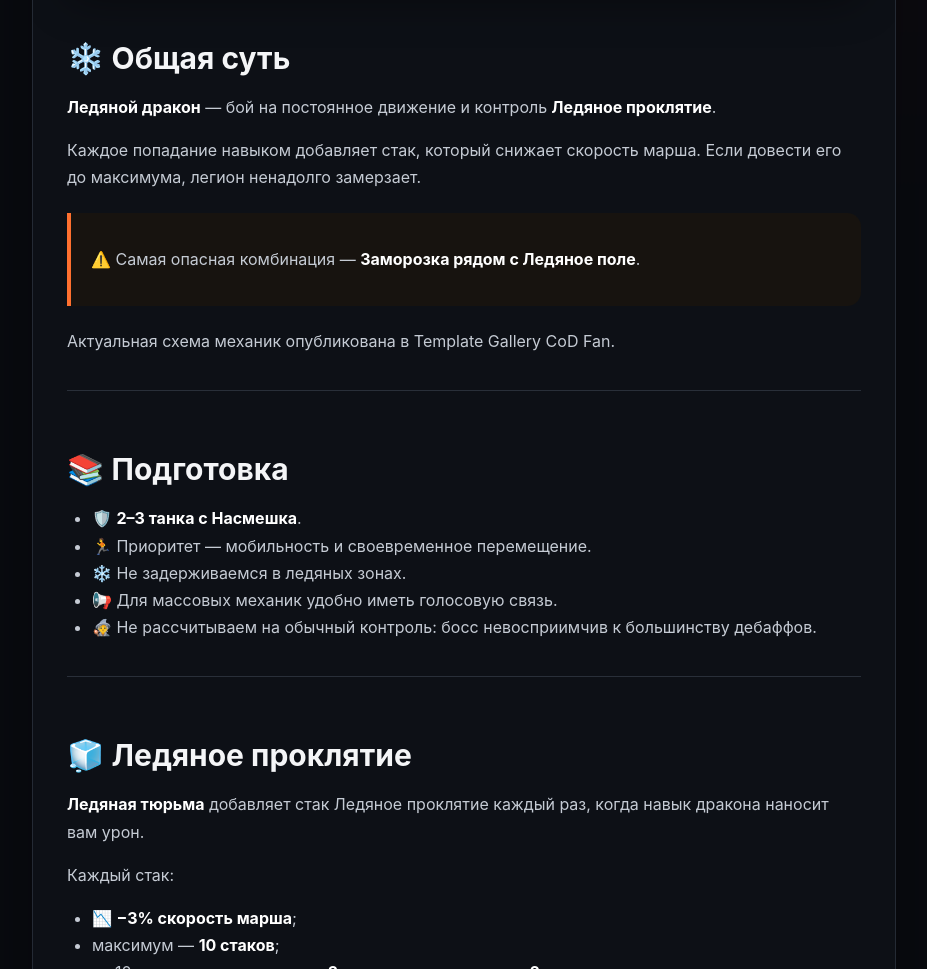
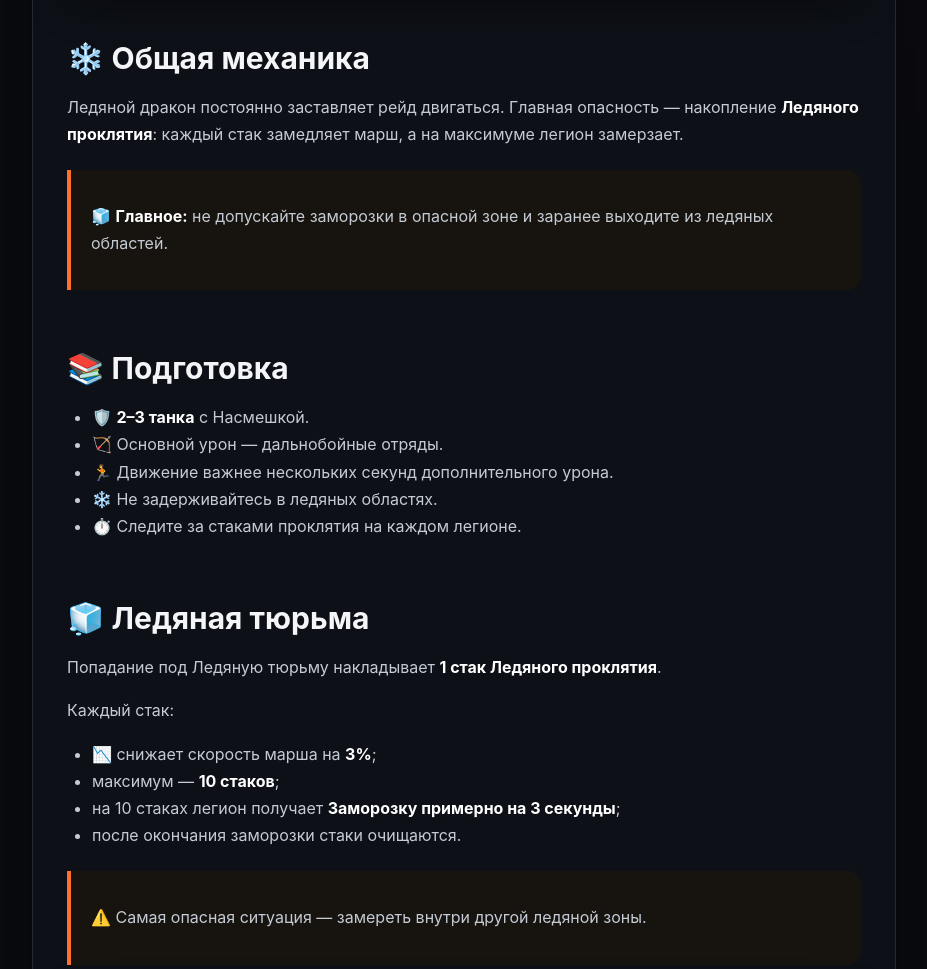
Before and after one commit to Kolya-YT/COD-Guides, a Jekyll site: the page built from guides/ledyanoi-drakon.md, in a window 1280 px wide and 1400 px high, scrolled down 952 px. Shown: the part 220-1189 px from the top of the window, without its empty margins (176-1103 px from the left). Built offline with Jekyll 4.4.1, drawn with Linux system fonts in a browser that asks for light colours; some of the changed text lies outside the part shown; grey boxes are pictures that could not be loaded.

Commit message:
Исправить и перевести новые гайды исполинов

```diff
--- a/guides/ledyanoi-drakon.md
+++ b/guides/ledyanoi-drakon.md
@@ -1,141 +1,102 @@
 ---
 layout: guide
 title: "❄️ Ледяной дракон"
-description: "Полный разбор Ледяного дракона: Ледяное проклятие, Холодный фронт, Зимний приговор, ледяные поля и ящеры."
+description: "Полный разбор Ледяного дракона: Ледяная тюрьма, Холодный фронт, Зимний приговор, замороженные зоны и ледяные ящеры."
 category: "CALL OF DRAGONS · PVE"
-updated: "1 октября 2026"
+updated: "2 октября 2026"
 toc:
   - { label: "Механика", href: "#mechanics" }
   - { label: "Подготовка", href: "#setup" }
-  - { label: "Ледяное проклятие", href: "#curse" }
+  - { label: "Ледяная тюрьма", href: "#prison" }
   - { label: "Холодный фронт", href: "#front" }
   - { label: "Зимний приговор", href: "#reckoning" }
   - { label: "Ледяные ящеры", href: "#lizards" }
   - { label: "Советы", href: "#tips" }
 ---
 
-![Ледяной дракон — Call of Dragons](https://codfan.com/img/behemots/frost_dragon.png)
+![Ледяной дракон — Call of Dragons](https://codfan.com/img/behemoths/portrait/frost_dragon.png?v=1.1.0)
 
-## ❄️ Общая суть {#mechanics}
+## ❄️ Общая механика {#mechanics}
 
-**Ледяной дракон** — бой на постоянное движение и контроль **Ледяное проклятие**.
+Ледяной дракон постоянно заставляет рейд двигаться. Главная опасность — накопление **Ледяного проклятия**: каждый стак замедляет марш, а на максимуме легион замерзает.
 
-Каждое попадание навыком добавляет стак, который снижает скорость марша. Если довести его до максимума, легион ненадолго замерзает.
-
-> ⚠️ Самая опасная комбинация — **Заморозка рядом с Ледяное поле**.
-
-Актуальная схема механик опубликована в Template Gallery CoD Fan.
-
----
+> 🧊 **Главное:** не допускайте заморозки в опасной зоне и заранее выходите из ледяных областей.
 
 ## 📚 Подготовка {#setup}
 
-- 🛡️ **2–3 танка с Насмешка**.
-- 🏃 Приоритет — мобильность и своевременное перемещение.
-- ❄️ Не задерживаемся в ледяных зонах.
-- 📢 Для массовых механик удобно иметь голосовую связь.
-- 🧙 Не рассчитываем на обычный контроль: босс невосприимчив к большинству дебаффов.
+- 🛡️ **2–3 танка** с Насмешкой.
+- 🏹 Основной урон — дальнобойные отряды.
+- 🏃 Движение важнее нескольких секунд дополнительного урона.
+- ❄️ Не задерживайтесь в ледяных областях.
+- ⏱️ Следите за стаками проклятия на каждом легионе.
 
----
+## 🧊 Ледяная тюрьма {#prison}
 
-## 🧊 Ледяное проклятие {#curse}
-
-**Ледяная тюрьма** добавляет стак Ледяное проклятие каждый раз, когда навык дракона наносит вам урон.
+Попадание под Ледяную тюрьму накладывает **1 стак Ледяного проклятия**.
 
 Каждый стак:
 
-- 📉 **−3% скорость марша**;
+- 📉 снижает скорость марша на **3%**;
 - максимум — **10 стаков**;
-- на 10 стаках легион получает **Заморозка примерно на 2 секунды**;
-- после Заморозка стаки очищаются.
+- на 10 стаках легион получает **Заморозку примерно на 3 секунды**;
+- после окончания заморозки стаки очищаются.
 
-### Как играть
+> ⚠️ Самая опасная ситуация — замереть внутри другой ледяной зоны.
 
-Не нужно ждать 9–10 стаков.
+![Ледяная тюрьма](https://codfan.com/img/behemoths/skills/frost_dragon_4.png?v=1.1.0)
 
-Если видишь, что легион уже сильно замедлен — заранее отходи от опасной зоны. Заморозка в Ледяное поле может привести к быстрой потере войск.
+## 🌨️ Холодный фронт {#front}
 
----
+Дракон взлетает и начинает атаку по арене. Заморозка распространяется наружу.
 
-## 🌨️ Холодный фронт — главная механика {#front}
+По актуальным данным механики:
 
-Дракон взлетает и проходит по арене, оставляя холодную область.
+- начальный урон — около **10%**;
+- каждый тик накладывает Ледяное проклятие;
+- после распространения оставшиеся в зоне получают ещё около **35%** урона.
 
-По данным актуального шаблона:
+### Что делать
 
-- урон идёт примерно по **5%**;
-- каждый тик добавляет Ледяное проклятие;
-- холодная зона постепенно расширяется;
-- после остановки оставшиеся внутри получают ещё **30% урона**.
+Не пытайтесь переждать атаку внутри.
 
-> 🚨 **Не пережидай Холодный фронт внутри.** Твоя задача — оказаться за пределами зоны до её остановки.
+🏃 Заранее выйдите за край ледяной области и оставайтесь там до окончания механики.
 
----
+![Холодный фронт](https://codfan.com/img/behemoths/skills/frost_dragon_10.png?v=1.1.0)
 
 ## 💀 Зимний приговор {#reckoning}
 
-Зимний приговор наносит урон **всем легионам**.
+Зимний приговор наносит урон всем легионам в логове.
 
-Базовый урон — около **2%**, но он увеличивается в зависимости от количества накопленных Ледяное проклятие.
+Базовый урон — около **3% максимального количества войск**, а каждый стак Ледяного проклятия увеличивает получаемый урон.
 
-После механики стаки очищаются.
+После атаки стаки проклятия очищаются.
 
-### Что делать
-
-Перед Зимний приговор старайся не иметь большое количество Ледяное проклятие.
-
-> 🧊 Чем больше стаков — тем опаснее массовый удар.
-
----
+> 🧊 Перед Зимним приговором выгодно иметь как можно меньше стаков.
 
 ## 🦎 Ледяные ящеры {#lizards}
 
-**Призыв ледяных ящеров** призывает Ice Lizards.
+Ледяной дракон призывает ледяных ящеров.
 
-Главные механики:
+Их атаки создают замороженные области, которые:
 
-- **Frostburn** оставляет Ледяное поле на цели;
-- контакт с полем наносит около **3%**;
-- **Ледяной всплеск** создаёт дополнительные поля;
-- **Ползущий холод** стягивает ящеров к дракону.
+- наносят постоянный урон;
+- накладывают Ледяное проклятие;
+- ограничивают безопасные маршруты.
 
-### Что делать
+Другая механика притягивает замороженные области к дракону, поэтому свободного места со временем становится меньше.
 
-- не оставлять ящеров свободно бегать по рейду;
-- не стоять в Ледяное поле;
-- следить за направлением Ползущий холод;
-- не допускать, чтобы ледяные зоны перекрывали путь отхода.
+> 🚨 Не ставьте ледяные области на пути движения рейда.
 
----
+![Ледяные ящеры](https://codfan.com/img/behemoths/skills/frost_dragon_11.png?v=1.1.0)
 
-## ❄️ Дополнительные атаки
+## 🧩 Советы {#tips}
 
-### Снежный день
+✔️ Следите за количеством стаков Ледяного проклятия.
+✔️ Не допускайте 10 стаков перед важной механикой.
+✔️ Холодный фронт переживаем движением.
+✔️ Не стойте в замороженных областях.
+✔️ Не перекрывайте ледяными зонами пути отхода.
+✔️ После второй стадии заберите камень лечения.
+✔️ Главное — сохранить войска и не потерять урон из-за заморозки.
 
-Примерно каждые **2 минуты** атака приходит к случайному легиону.
-
-Она наносит около **3%** и добавляет Ледяное проклятие.
-
-> 📢 Отмеченный игрок заранее выходит из группы.
-
-### Абсолютный ноль / Крылья дракона
-
-Передняя зона дракона.
-
-### Прыжок с ударом
-
-Атака вокруг дракона — не стойте слишком близко.
-
----
-
-## 🧩 Ключевые советы {#tips}
-
-✔️ Следим за Ледяное проклятие.
-✔️ Не доводим легион до 10 стаков без необходимости.
-✔️ Холодный фронт переживаем движением, а не танкованием.
-✔️ Не остаёмся рядом с Ледяное поле.
-✔️ Отмеченный Снежный день игрок выходит заранее.
-✔️ Не скапливаем ледяные поля на маршрутах отхода.
-✔️ Держим голосовую связь для массовых механик.
-
-> ❄️ **Главное:** скорость движения здесь важнее нескольких секунд дополнительного урон.
+> ❄️ **Запомни:** меньше стаков → свободнее движение → безопаснее переживаются массовые атаки.
```
